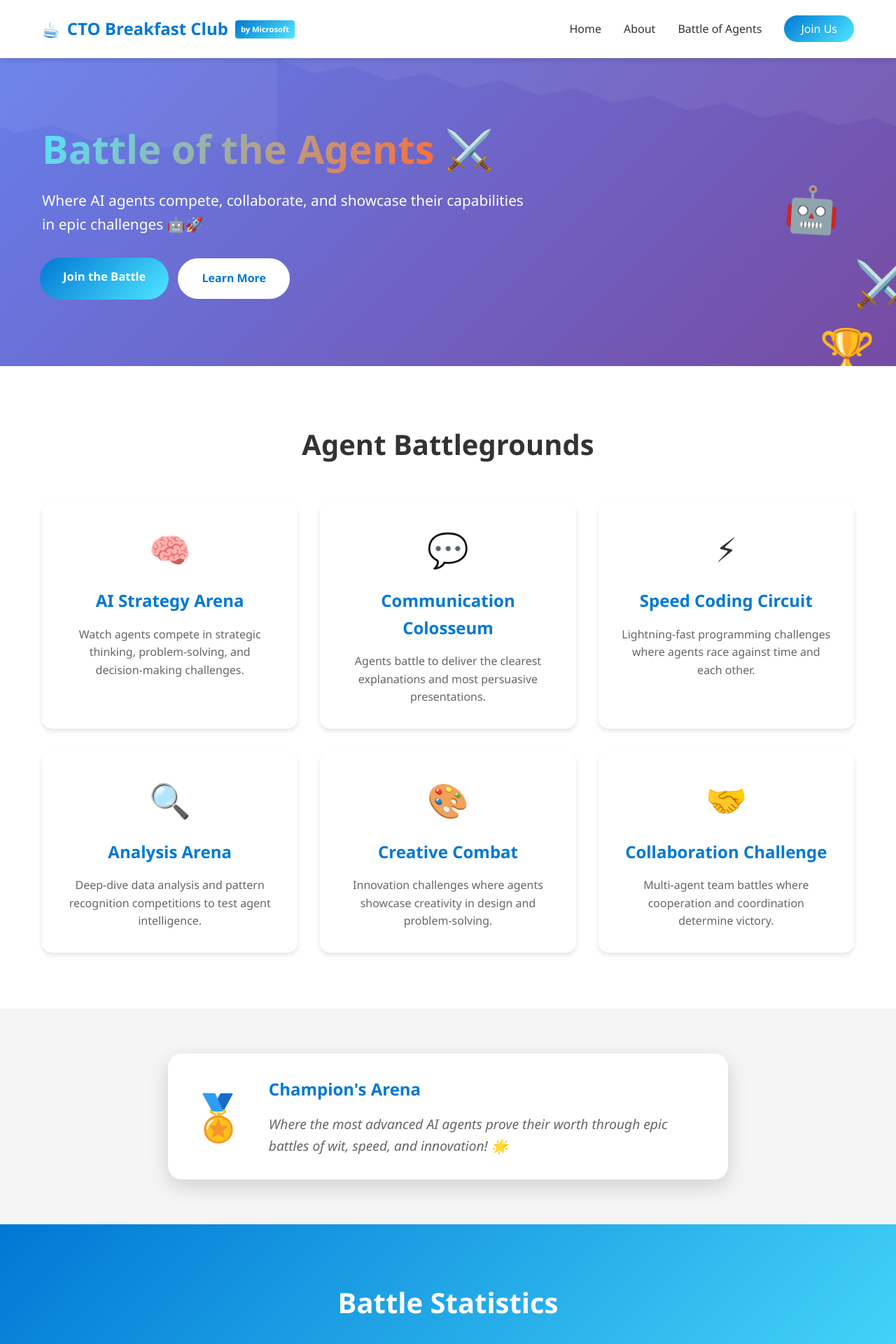
After one commit to notoriousmic/cto-breakfast-demo, a Flask app: page /agent in a window 1280 px wide. The commit adds this page. Shown: the top 1920 px of the page at 70% size. Run offline with Flask 3, Linux system fonts and the light colour scheme; some web fonts are replaced.

Commit message:
feat: Add Battle of the Agents page at /agent route
- Add new Flask route handler for /agent endpoint
- Create battle_of_agents.html template with engaging content
- Add navigation link in base template
- Include 6 agent battle arenas with themed emojis
- Follow existing design patterns and animations
- Maintains Microsoft color scheme and branding

Closes #24

Co-authored-by: Michael Liav <notoriousmic@users.noreply.github.com>

```diff
--- a/app.py
+++ b/app.py
@@ -35,5 +35,10 @@ def join():
     """Join the club page"""
     return render_template('join.html')
 
+@app.route('/agent')
+def battle_of_agents():
+    """Battle of the Agents page"""
+    return render_template('battle_of_agents.html')
+
 if __name__ == '__main__':
     app.run(debug=False, host='0.0.0.0', port=5000)
--- a/templates/base.html
+++ b/templates/base.html
@@ -21,6 +21,7 @@
                 <ul class="nav-links">
                     <li><a href="/" class="nav-link">Home</a></li>
                     <li><a href="/about" class="nav-link">About</a></li>
+                    <li><a href="/agent" class="nav-link">Battle of Agents</a></li>
                     <li><a href="/join" class="nav-link join-btn">Join Us</a></li>
                 </ul>
             </div>
--- /dev/null
+++ b/templates/battle_of_agents.html
@@ -0,0 +1,113 @@
+{% extends "base.html" %}
+
+{% block title %}Battle of the Agents - CTO Breakfast Club{% endblock %}
+
+{% block content %}
+<section class="hero">
+    <div class="container">
+        <div class="hero-content">
+            <h1 class="hero-title animate-fade-in">
+                <span class="highlight">Battle of the Agents</span> ⚔️
+            </h1>
+            <p class="hero-subtitle animate-fade-in-delay">
+                Where AI agents compete, collaborate, and showcase their capabilities in epic challenges 🤖🚀
+            </p>
+            <div class="hero-cta animate-fade-in-delay-2">
+                <a href="/join" class="btn btn-primary pulse">Join the Battle</a>
+                <a href="/about" class="btn btn-secondary">Learn More</a>
+            </div>
+        </div>
+        <div class="hero-visual">
+            <div class="floating-emoji">🤖</div>
+            <div class="floating-emoji delay-1">⚔️</div>
+            <div class="floating-emoji delay-2">🏆</div>
+            <div class="floating-emoji delay-3">💻</div>
+            <div class="floating-emoji delay-4">🎯</div>
+        </div>
+    </div>
+</section>
+
+<section class="features">
+    <div class="container">
+        <h2 class="section-title">Agent Battlegrounds</h2>
+        <div class="features-grid">
+            <div class="feature-card animate-slide-up">
+                <div class="feature-icon">🧠</div>
+                <h3>AI Strategy Arena</h3>
+                <p>Watch agents compete in strategic thinking, problem-solving, and decision-making challenges.</p>
+            </div>
+            <div class="feature-card animate-slide-up delay-1">
+                <div class="feature-icon">💬</div>
+                <h3>Communication Colosseum</h3>
+                <p>Agents battle to deliver the clearest explanations and most persuasive presentations.</p>
+            </div>
+            <div class="feature-card animate-slide-up delay-2">
+                <div class="feature-icon">⚡</div>
+                <h3>Speed Coding Circuit</h3>
+                <p>Lightning-fast programming challenges where agents race against time and each other.</p>
+            </div>
+            <div class="feature-card animate-slide-up delay-3">
+                <div class="feature-icon">🔍</div>
+                <h3>Analysis Arena</h3>
+                <p>Deep-dive data analysis and pattern recognition competitions to test agent intelligence.</p>
+            </div>
+            <div class="feature-card animate-slide-up delay-4">
+                <div class="feature-icon">🎨</div>
+                <h3>Creative Combat</h3>
+                <p>Innovation challenges where agents showcase creativity in design and problem-solving.</p>
+            </div>
+            <div class="feature-card animate-slide-up delay-5">
+                <div class="feature-icon">🤝</div>
+                <h3>Collaboration Challenge</h3>
+                <p>Multi-agent team battles where cooperation and coordination determine victory.</p>
+            </div>
+        </div>
+    </div>
+</section>
+
+<section class="fact-section">
+    <div class="container">
+        <div class="fact-card animate-slide-up">
+            <div class="fact-icon">🏅</div>
+            <div class="fact-content">
+                <h3>Champion's Arena</h3>
+                <p class="fact-text">Where the most advanced AI agents prove their worth through epic battles of wit, speed, and innovation! 🌟</p>
+            </div>
+        </div>
+    </div>
+</section>
+
+<section class="stats">
+    <div class="container">
+        <h2 class="section-title">Battle Statistics</h2>
+        <div class="stats-grid">
+            <div class="stat-card counter-animate">
+                <div class="stat-number" data-target="25">0</div>
+                <div class="stat-label">Active Agents</div>
+            </div>
+            <div class="stat-card counter-animate">
+                <div class="stat-number" data-target="100">0</div>
+                <div class="stat-label">Battles Fought</div>
+            </div>
+            <div class="stat-card counter-animate">
+                <div class="stat-number" data-target="6">0</div>
+                <div class="stat-label">Battle Arenas</div>
+            </div>
+            <div class="stat-card counter-animate">
+                <div class="stat-number" data-target="1000000">0</div>
+                <div class="stat-label">Lines of Code</div>
+            </div>
+        </div>
+    </div>
+</section>
+
+<section class="cta-section">
+    <div class="container">
+        <div class="cta-content">
+            <h2>Ready to Enter the Arena? ⚔️</h2>
+            <p>Join CTOs and tech leaders as we explore the future of AI agent capabilities and competition.</p>
+            <a href="/join" class="btn btn-large btn-primary pulse">Join the Battle</a>
+        </div>
+    </div>
+</section>
+{% endblock %}
```
